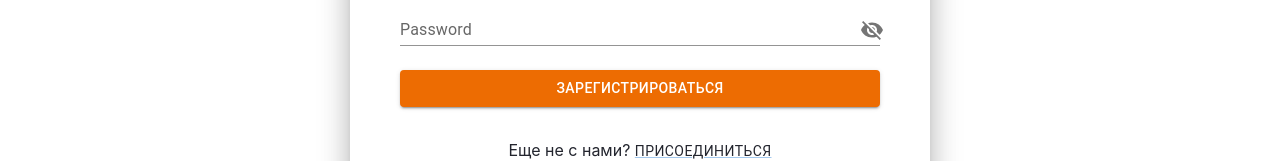
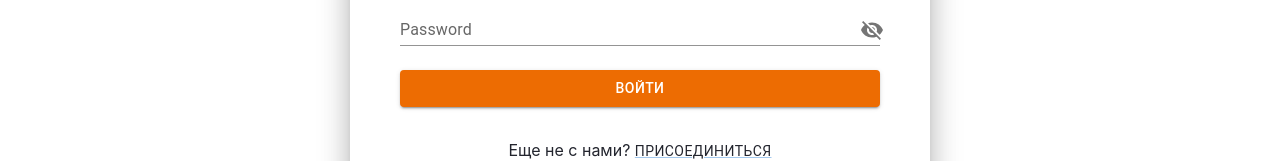
Before and after one commit to Canoist/Weather-forecast, a React (Create React App) app in the folder client/: page /login/1 in a window 1280 px wide. Shown: the part 400-561 px from the top of the page. Built offline with nearby package versions, Linux system fonts and the light colour scheme; no server answers.

Commit message:
changed directory of README.md, fixed signInButton

```diff
--- a/client/src/components/ui/signInButton.jsx
+++ b/client/src/components/ui/signInButton.jsx
@@ -12,7 +12,7 @@ const SignInButton = ({ forSignIn }) => {
                 my: 2
             }}
         >
-            {forSignIn ? "Зарегистрироваться" : "Войти"}
+            {forSignIn ? "Войти" : "Зарегистрироваться"}
         </Button>
     );
 };
```
Also changed, not shown: 2 other files (tests, documents, lock files or other folders).
